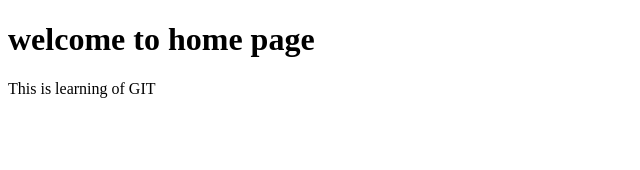
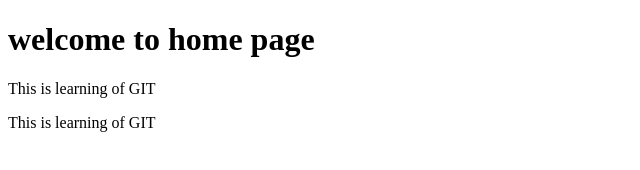
Before and after one commit to SatyamKumar1111/satyamktest, a plain HTML site: page index.html in a window 1280 px wide. Shown: the whole page, without its empty margins (0-640 px from the left). Drawn offline with Linux system fonts and the light colour scheme.

Commit message:
testing: cnhages

```diff
--- a/index.html
+++ b/index.html
@@ -9,5 +9,7 @@
     <h1> welcome to home page</h1>
     <p>This is learning of GIT</p>
 
+    <p>This is learning of GIT</p>
+
 </body>
 </html>
```
